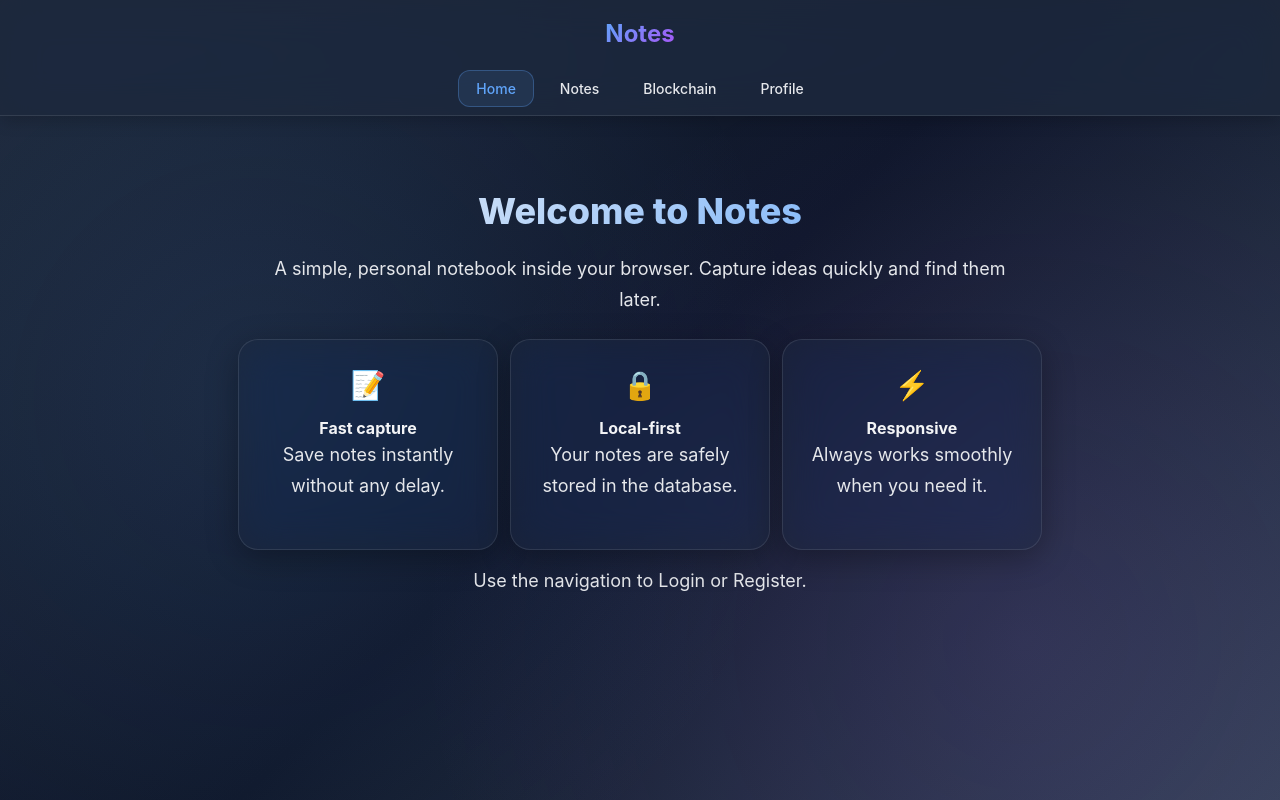
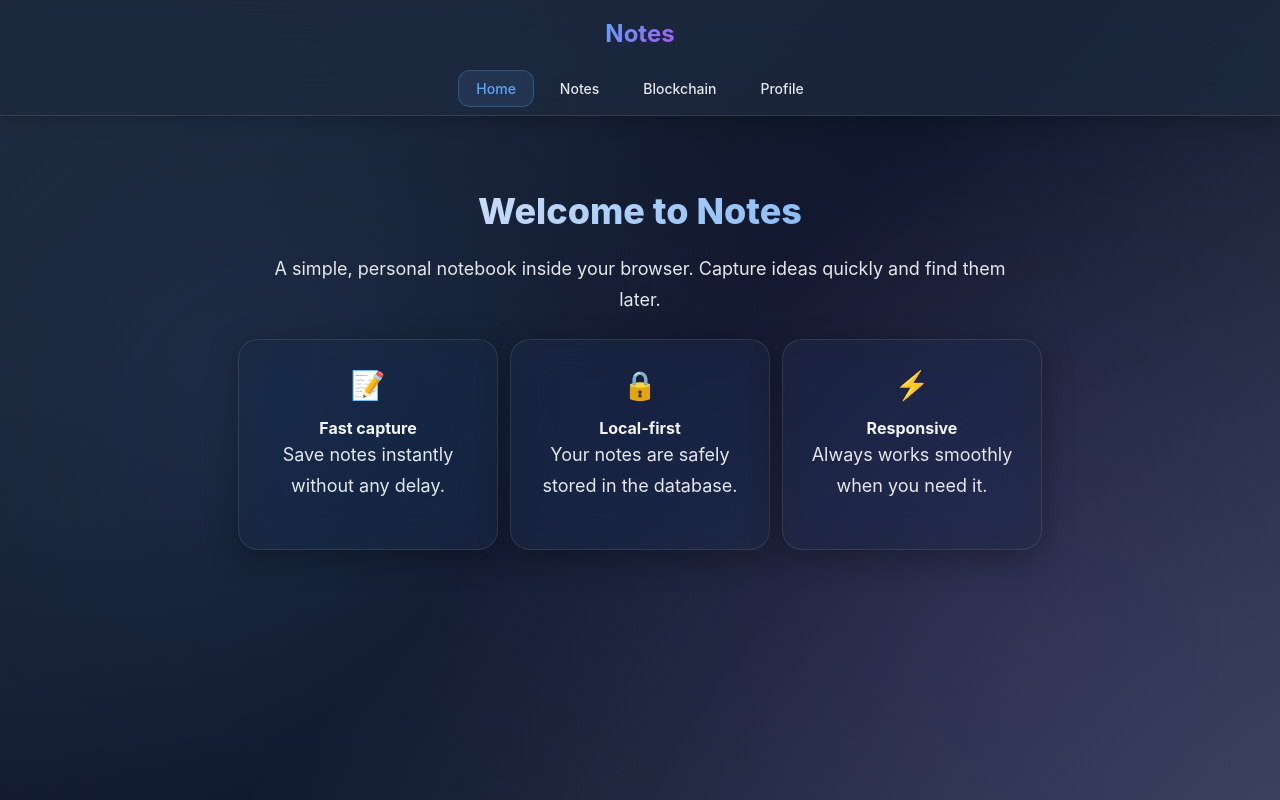
Before and after one commit to bacalsoskills/Blockvengers-notes-website, a React (Vite) app in the folder notes-website/: page / in a window 1280 px wide. Built offline with nearby package versions, Linux system fonts and the light colour scheme.

Commit message:
Erase all the unnessary texts from Home.jsx

```diff
--- a/notes-website/src/pages/Home.jsx
+++ b/notes-website/src/pages/Home.jsx
@@ -66,10 +66,6 @@ export default function Home() {
             <p className="muted">Always works smoothly when you need it.</p>
           </div>
         </motion.div>
-
-        <motion.p className="muted" style={{ marginTop: 16 }} initial={{ opacity: 0 }} animate={{ opacity: 1 }} transition={{ delay: 0.36 }}>
-          {session ? 'Browse your notes from the Notes menu above.' : 'Use the navigation to Login or Register.'}
-        </motion.p>
       </div>
     </motion.section>
   )
```
